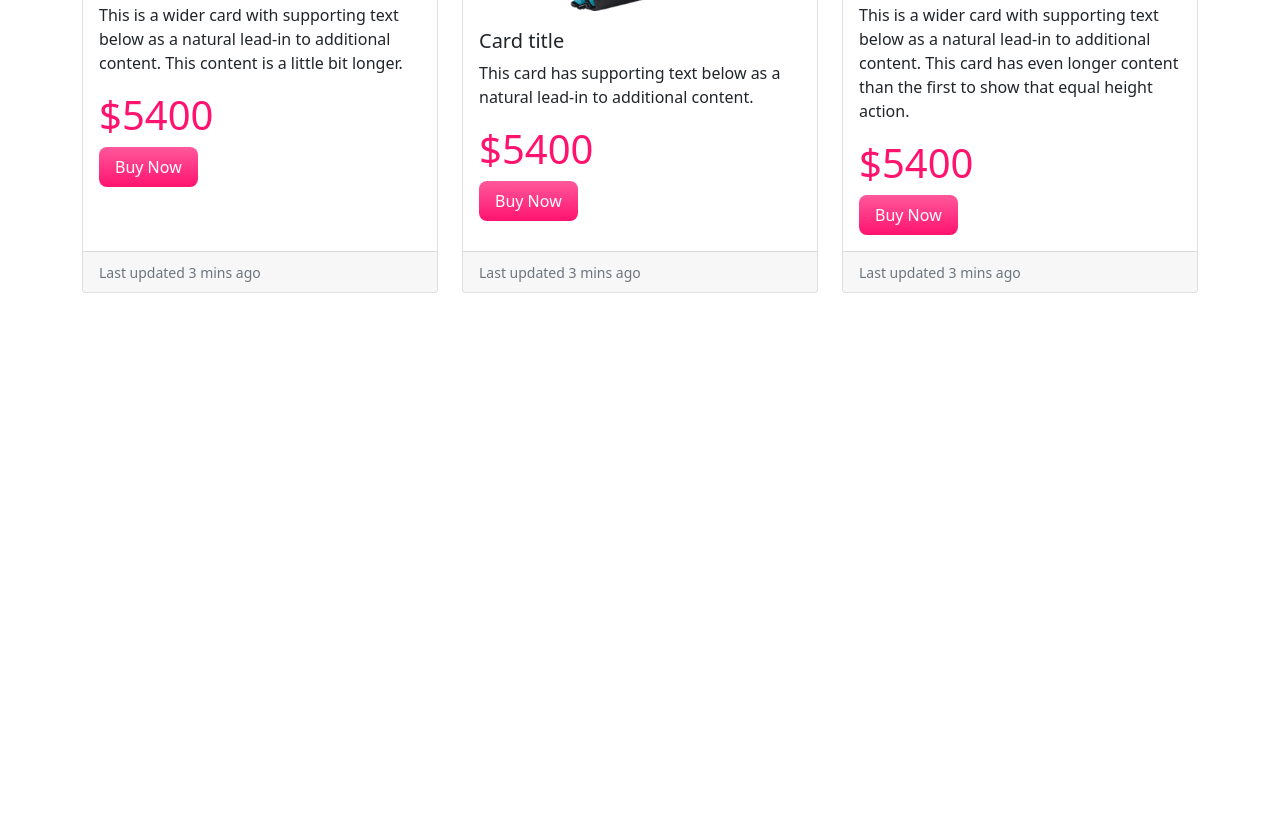
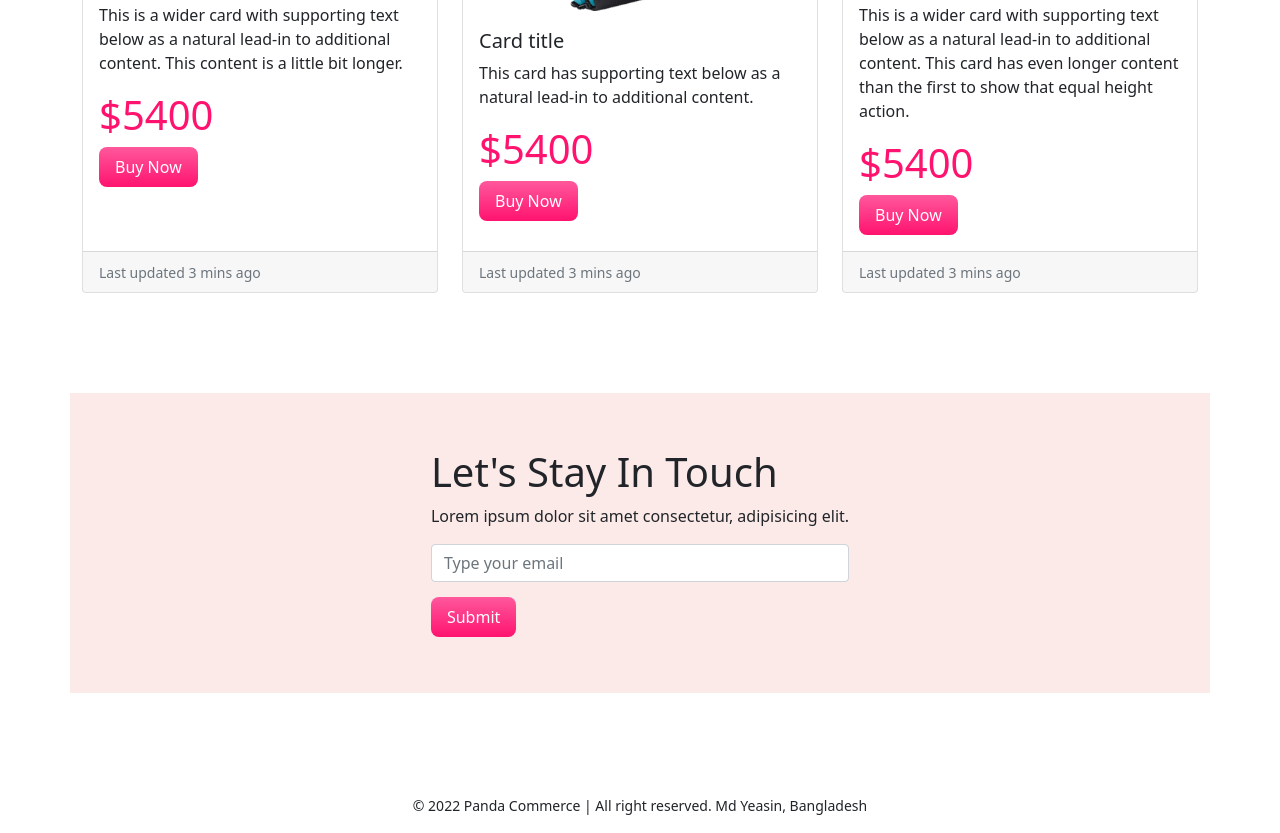
Before and after one commit to Md-yeasin/Panda-commerce, a plain HTML site: page index.html in a window 1280 px wide. Shown: the part 2094-2927 px from the top of the page. Before the commit the page ends 2487 px from the top, so only its background shows below. Drawn offline with nearby package versions, Linux system fonts and the light colour scheme.

Commit message:
Final submition

```diff
--- a/index.html
+++ b/index.html
@@ -209,7 +209,21 @@
       </div>
     </div>
 </div>
+<!--Bottom Saction-->
+<div id="contactus" class="container  bottom-container d-flex align-items-center d-flex justify-content-center">
+    <div style="items-align:center">
+    <h1> Let's Stay In Touch</h1>
+    <p>Lorem ipsum dolor sit amet consectetur, adipisicing elit.  </p>
+    <input class="form-control" placeholder="Type your email" type="email" name="" id="">
+    <button style="margin-top: 15px" class="buy-now-button" type="submit">Submit</button>
+    </div>
+</div>
 
+<!--Footer-->
+
+<footer>
+    <p><small> &copy 2022 Panda Commerce | All right reserved. Md Yeasin, Bangladesh</small></p>
+</footer>
     <!--Java CDN-->
     <script src="https://cdn.jsdelivr.net/npm/bootstrap@5.0.2/dist/js/bootstrap.bundle.min.js" integrity="sha384-MrcW6ZMFYlzcLA8Nl+NtUVF0sA7MsXsP1UyJoMp4YLEuNSfAP+JcXn/tWtIaxVXM" crossorigin="anonymous"></script>
 </body>
--- a/style.css
+++ b/style.css
@@ -33,3 +33,11 @@
     color: #ffffff;
     border-radius: 10px;
 }
+.bottom-container{
+    background-color: #fceae8;
+    padding: 20px 30px;
+    height: 300px;
+}
+footer{
+    text-align: center;
+}
```
